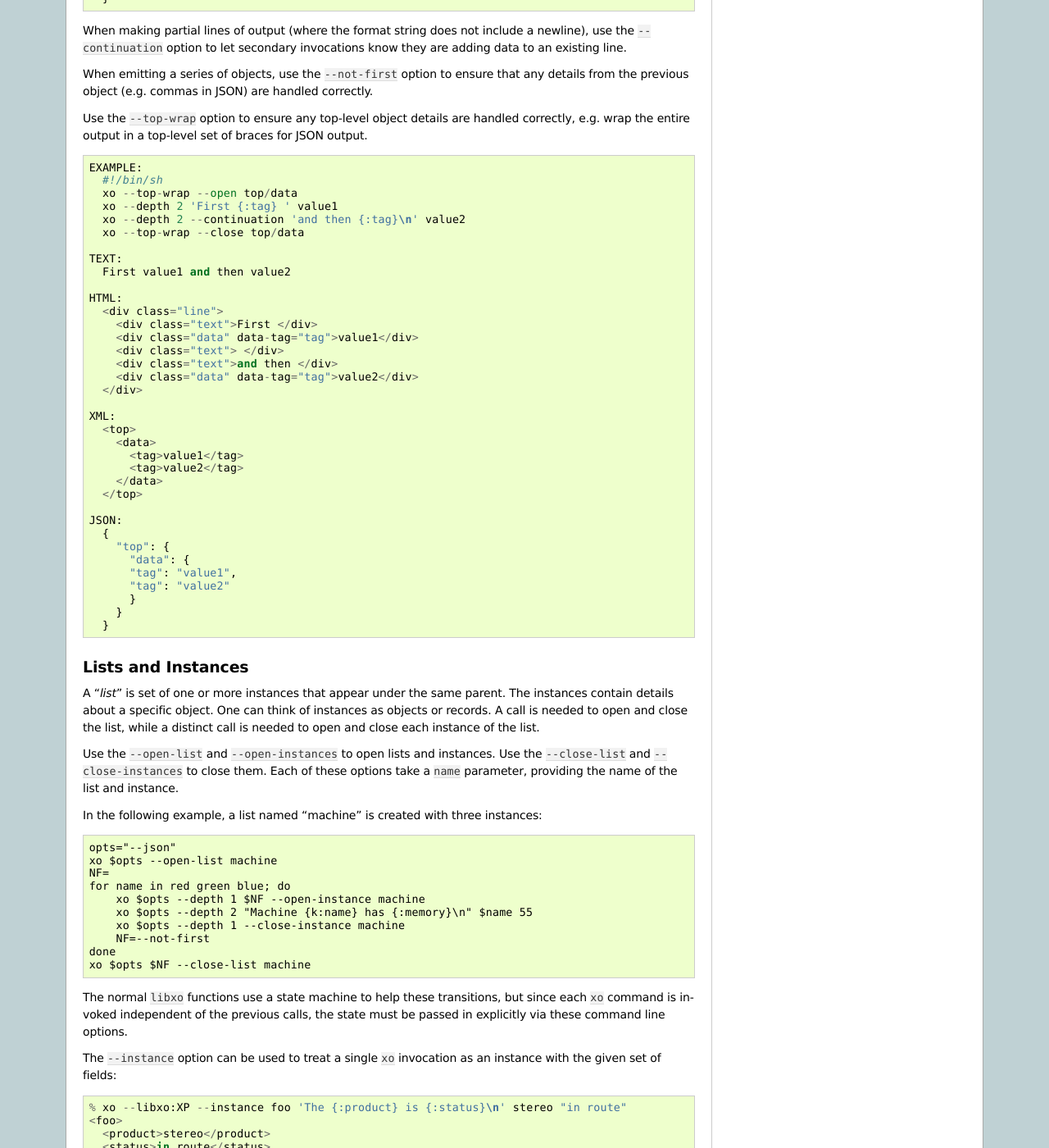
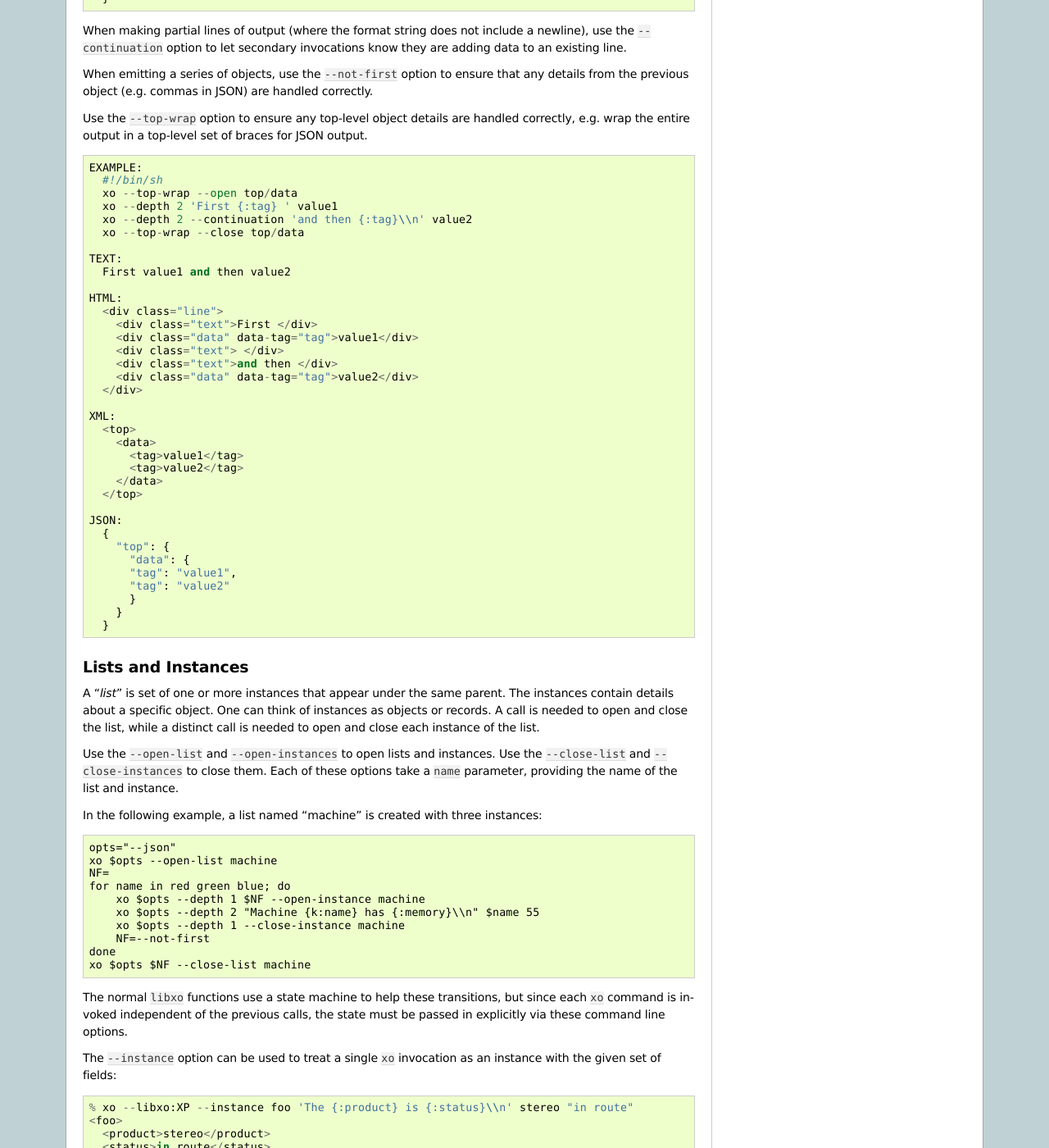
Before and after one commit to Juniper/libxo, a Sphinx documentation site: the page built from doc/xo.rst, in a window 1280 px wide and 1400 px high, scrolled down 1490 px. Shown: the whole window at 82% size. Built offline with Sphinx 7.4.7, drawn with Linux system fonts in a browser that asks for light colours; some of the changed text lies outside the part shown.

Commit message:
fix newlines ("\n")

```diff
--- a/doc/xo.rst
+++ b/doc/xo.rst
@@ -17,7 +17,7 @@
 The `xo` utility accepts a format string suitable for `xo_emit` and
 a set of zero or more arguments used to supply data for that string::
 
-    xo "The {k:name} weighs {:weight/%d} pounds.\n" fish 6
+    xo "The {k:name} weighs {:weight/%d} pounds.\\n" fish 6
 
   TEXT:
     The fish weighs 6 pounds.
@@ -112,7 +112,7 @@
     #!/bin/sh
     xo --top-wrap --open top/data
     xo --depth 2 'First {:tag} ' value1
-    xo --depth 2 --continuation 'and then {:tag}\n' value2
+    xo --depth 2 --continuation 'and then {:tag}\\n' value2
     xo --top-wrap --close top/data
 
   TEXT:
@@ -167,7 +167,7 @@
     NF=
     for name in red green blue; do
         xo $opts --depth 1 $NF --open-instance machine
-        xo $opts --depth 2 "Machine {k:name} has {:memory}\n" $name 55
+        xo $opts --depth 2 "Machine {k:name} has {:memory}\\n" $name 55
         xo $opts --depth 1 --close-instance machine
         NF=--not-first
     done
@@ -181,7 +181,7 @@
 The `--instance` option can be used to treat a single `xo` invocation
 as an instance with the given set of fields::
 
-  % xo --libxo:XP --instance foo 'The {:product} is {:status}\n' stereo "in route"
+  % xo --libxo:XP --instance foo 'The {:product} is {:status}\\n' stereo "in route"
   <foo>
     <product>stereo</product>
     <status>in route</status>
@@ -224,11 +224,11 @@
 
 ::
 
-  % xo 'The {:product} is {:status}\n' stereo "in route"
+  % xo 'The {:product} is {:status}\\n' stereo "in route"
   The stereo is in route
-  % xo -p -X 'The {:product} is {:status}\n' stereo "in route"
+  % xo -p -X 'The {:product} is {:status}\\n' stereo "in route"
   <product>stereo</product>
   <status>in route</status>
-  % xo --libxo xml,pretty 'The {:product} is {:status}\n' stereo "in route"
+  % xo --libxo xml,pretty 'The {:product} is {:status}\\n' stereo "in route"
   <product>stereo</product>
   <status>in route</status>
```
